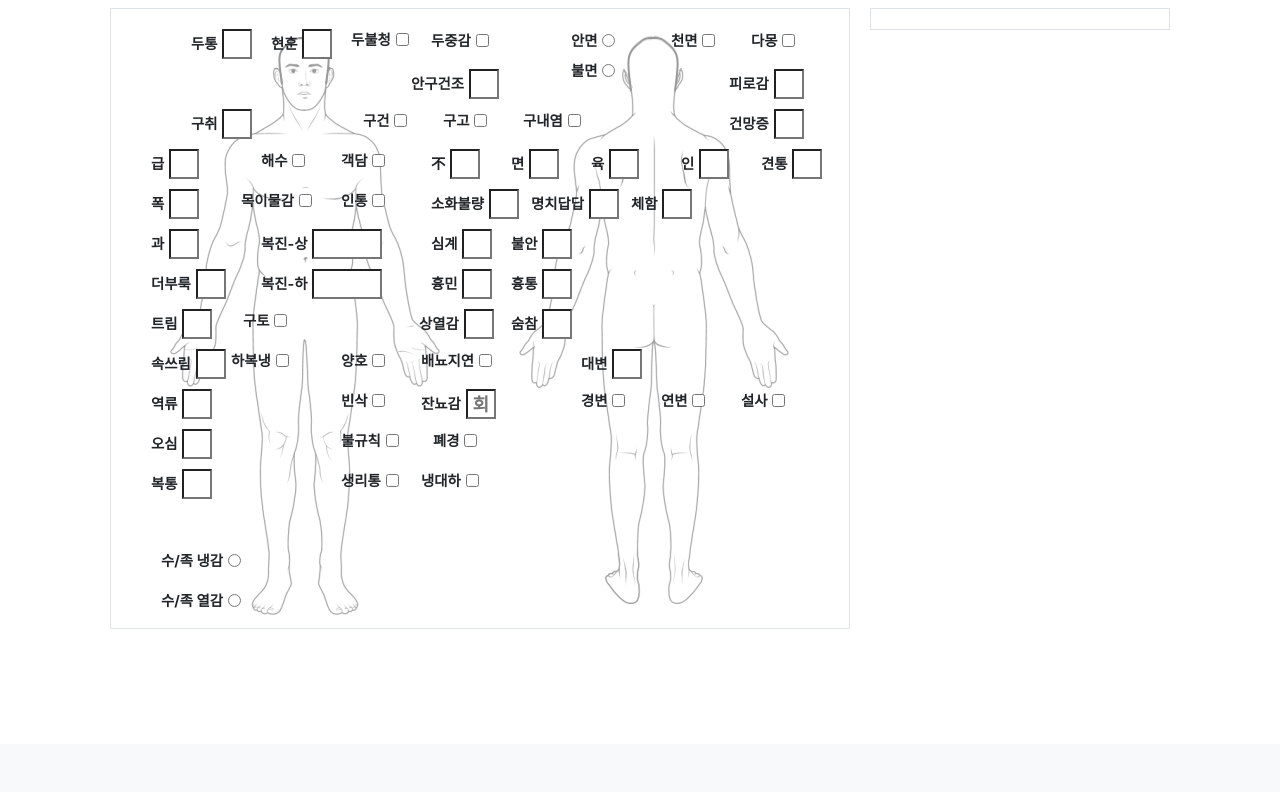
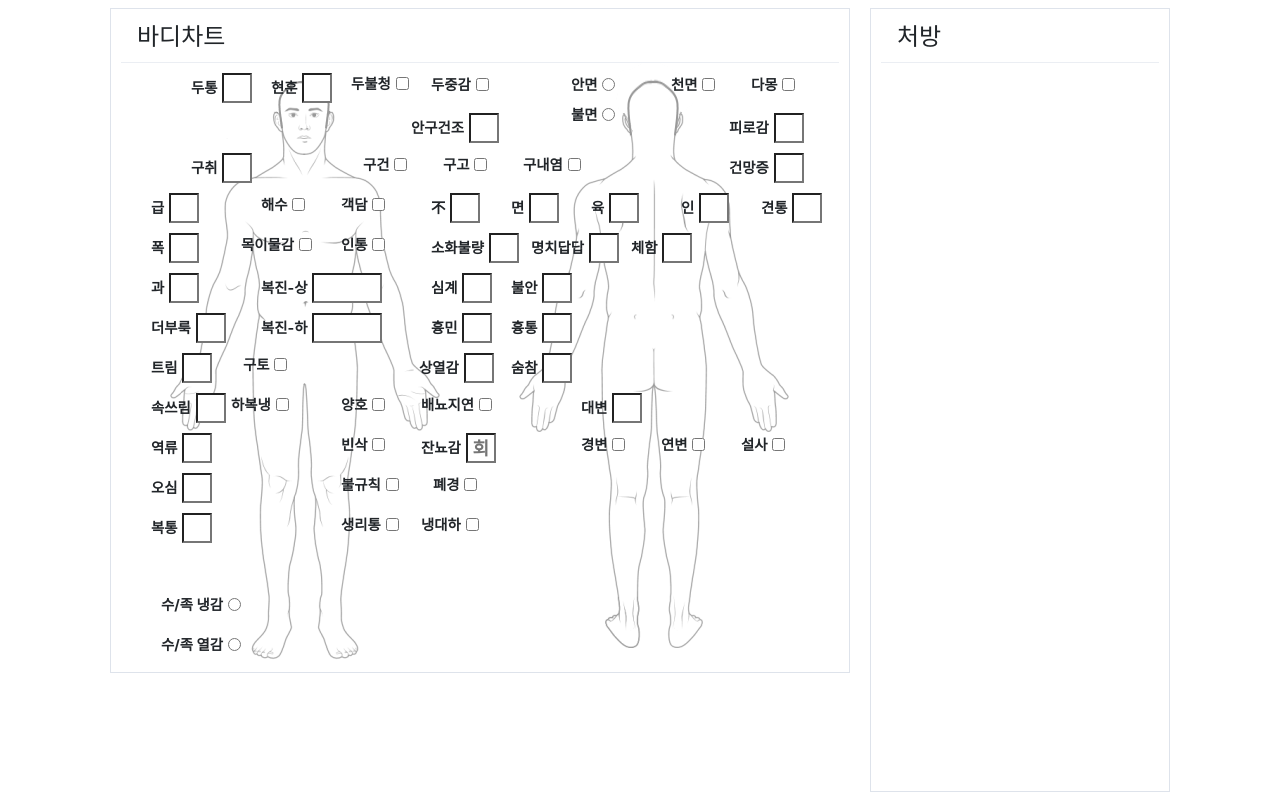
Before and after one commit to weedahm/data-collection-web, a Django app: page / in a window 1280 px wide. Shown: the part 56-848 px from the top of the page. Before the commit the page ends 685 px from the top, so only its background shows below. Run offline with Django 3.2, Linux system fonts and the light colour scheme; some libraries are stand-ins or nearby versions.

Commit message:
처방 섹션 추가

```diff
--- a/weedahm/data_collecting/static/css/custom.css
+++ b/weedahm/data_collecting/static/css/custom.css
@@ -28,6 +28,17 @@
   text-align: center;
 }
 
+.section-header-div {
+  position: relative;
+  height: 44px;
+  border-bottom: 1px solid #ebeef3;
+  padding: 0px 16px;
+}
+
+.section-header-text {
+  font-size: 1.5rem;
+}
+
 .bodychart-form-field {
   position: relative;
 }
@@ -51,3 +62,7 @@
   width: 30px;
   height: 30px;
 }
+
+.prescription-panel {
+  height: 718px;
+}
--- a/weedahm/data_collecting/templates/data_collecting/main.html
+++ b/weedahm/data_collecting/templates/data_collecting/main.html
@@ -1,6 +1,9 @@
 {% extends "data_collecting/base.html" %} {% block content %}
 <div class="column-left">
     <div class="w-panel">
+        <div class="section-header-div">
+            <span class="section-header-text">바디차트</span>
+        </div>
         <div class="bodychart-panel">
             <div class="bodychart-form-field">
                 <img src="/static/images/bodychart.png">
@@ -423,7 +426,12 @@
 </div>
 <div class="column-right">
     <div class="w-panel">
+        <div class="section-header-div">
+            <span class="section-header-text">처방</span>
+        </div>
+        <div class="prescription-panel">
 
+        </div>
     </div>
 </div>
 
```
